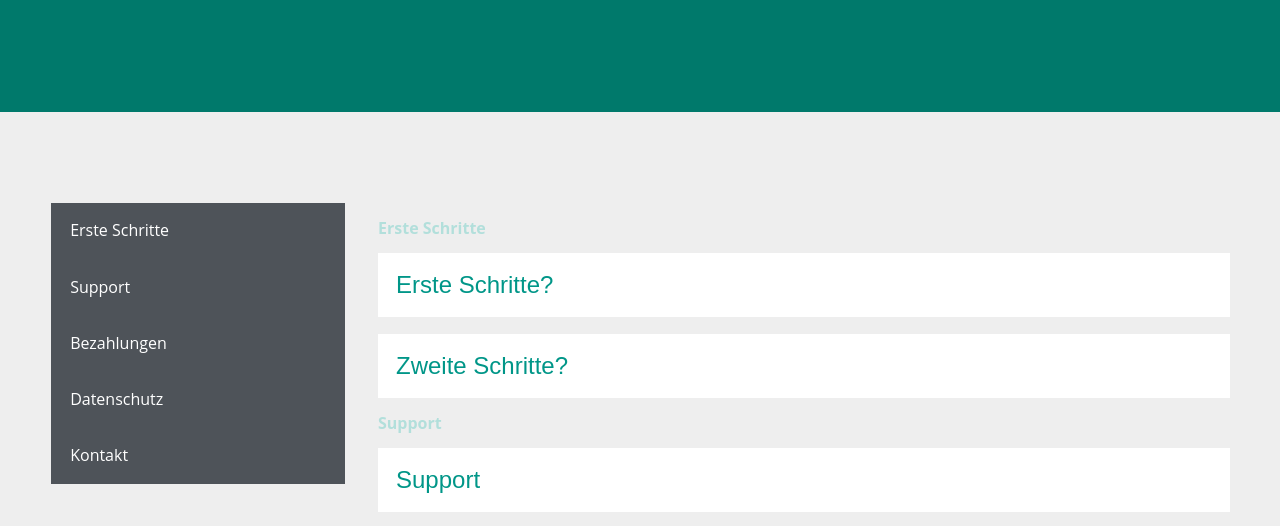
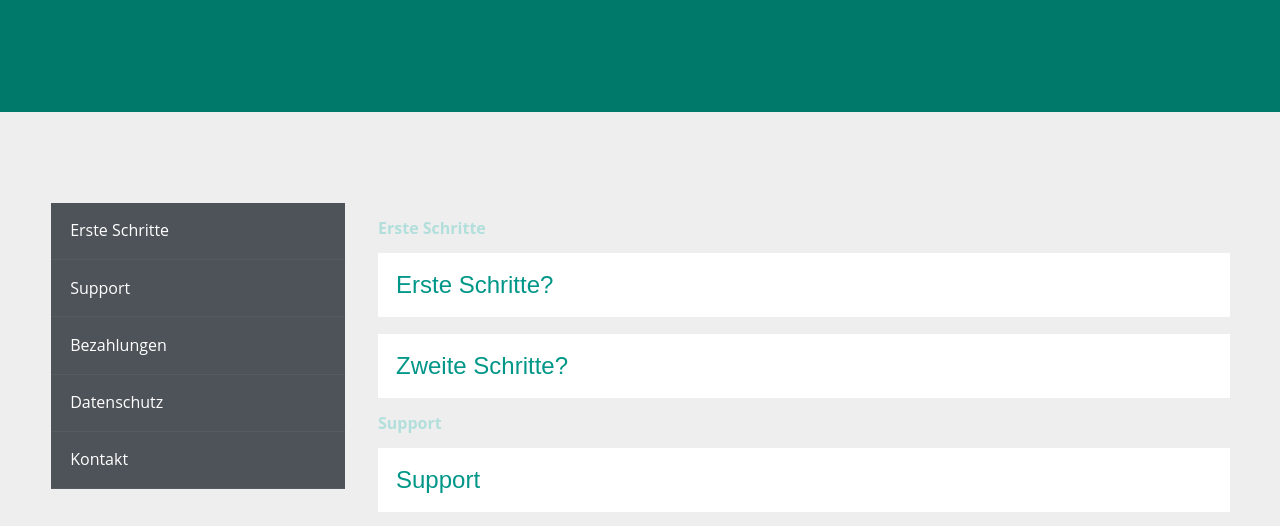
Before and after one commit to GustavoLastra/SMI, a plain HTML site: page faq.html in a window 1280 px wide. Shown: the part 214-740 px from the top of the page. Drawn offline with Linux system fonts and the light colour scheme.

Commit message:
nav with button class and bbutton border

```diff
--- a/css/GusStyles.css
+++ b/css/GusStyles.css
@@ -517,6 +517,9 @@ header h1 {
 
     border-color: #ff0000;
 
+    white-space: nowrap;
+    border-bottom: 1px solid #555b61;
+
 
 
 }
--- a/css/grid.css
+++ b/css/grid.css
@@ -9,6 +9,7 @@
   margin-right: -5%;
   margin-top: 2%;
   margin-bottom: 2%;
+
 }
 
 .col-1, .col-2, .col-3, .col-4, .col-5, .col-6, .col-7, .col-8, .col-9, .col-10, .col-11, .col-12 {
```
